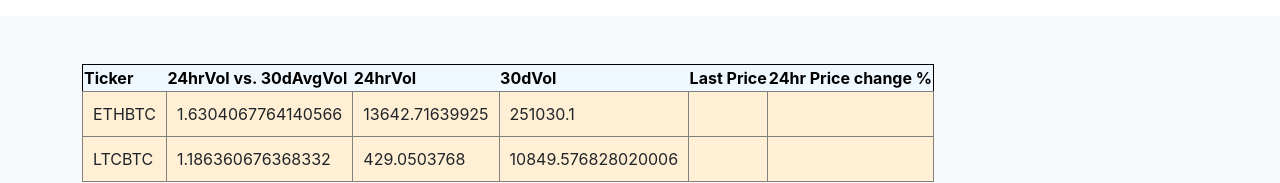
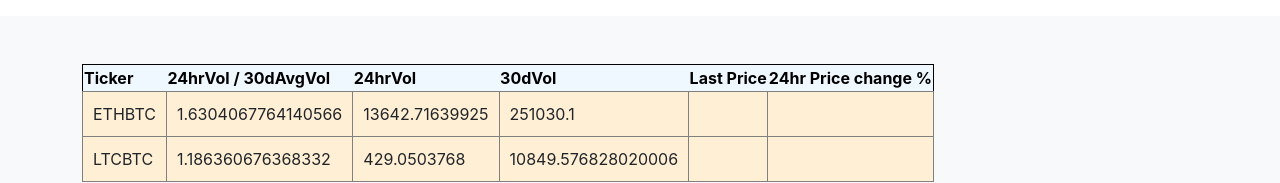
Before and after one commit to sunsiyue/binance-volume-monitor, a React (Create React App) app: page / in a window 1280 px wide. Shown: the part 188-371 px from the top of the page. Built offline with nearby package versions, Linux system fonts and the light colour scheme.

Commit message:
changed phrasing

```diff
--- a/src/components/SymbolTable.js
+++ b/src/components/SymbolTable.js
@@ -473,7 +473,7 @@ const SymbolTable = (props) => {
                 accessor: 'symbol',
             },
             {
-                Header: '24hrVol vs. 30dAvgVol',
+                Header: '24hrVol / 30dAvgVol',
                 accessor: '24hrVs30dAvg',
             },
             {
```
